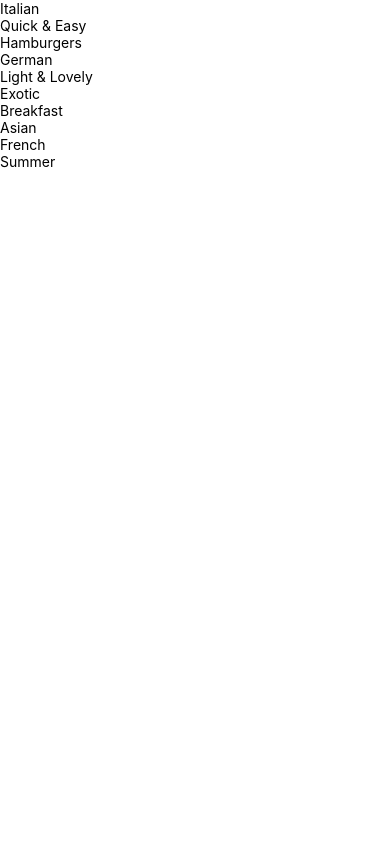
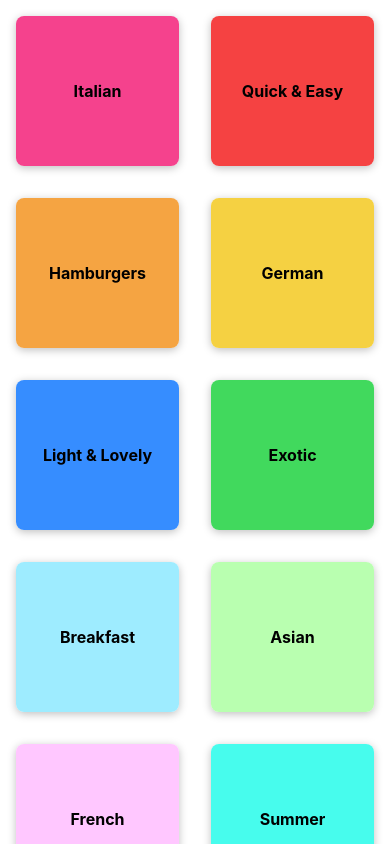
Before and after one commit to Melody-Le/React-Native--Meals-App, a React Native app: screen / in a window 390 px wide. Built offline with nearby package versions, Linux system fonts and the light colour scheme.

Commit message:
update: style of CategoryGridTile, and make 2 column grid

```diff
--- a/App.js
+++ b/App.js
@@ -4,7 +4,12 @@
 import CategoriesScreen from './screens/CategoriesScreen';
 
 export default function App() {
-  return <CategoriesScreen />;
+  return (
+    <>
+      <StatusBar style='light' />
+      <CategoriesScreen />
+    </>
+  );
 }
 
 const styles = StyleSheet.create({
--- a/app.json
+++ b/app.json
@@ -5,15 +5,14 @@
     "version": "1.0.0",
     "orientation": "portrait",
     "icon": "./assets/icon.png",
+    "backgroundColor": "#24180f",
     "userInterfaceStyle": "light",
     "splash": {
       "image": "./assets/splash.png",
       "resizeMode": "contain",
       "backgroundColor": "#ffffff"
     },
-    "assetBundlePatterns": [
-      "**/*"
-    ],
+    "assetBundlePatterns": ["**/*"],
     "ios": {
       "supportsTablet": true
     },
--- a/components/CategoryGridTile.js
+++ b/components/CategoryGridTile.js
@@ -1,16 +1,54 @@
 import React from 'react';
-import { View, Text, Pressable } from 'react-native';
+import { View, Text, Pressable, StyleSheet, Platform } from 'react-native';
 
 function CategoryGridTile({ title, color }) {
   return (
-    <View>
-      <Pressable>
-        <View>
-          <Text>{title}</Text>
+    <View style={[styles.gridItem]}>
+      <Pressable
+        android_ripple={{ color: '#ccc' }}
+        style={({ pressed }) => [
+          styles.button,
+          pressed ? styles.buttonPress : null,
+        ]}
+      >
+        <View style={[styles.innerContainer, { backgroundColor: color }]}>
+          <Text style={styles.title}>{title}</Text>
         </View>
       </Pressable>
     </View>
   );
 }
+const styles = StyleSheet.create({
+  gridItem: {
+    flex: 1,
+    margin: 16,
+    height: 150,
+    borderRadius: 8,
+    elevation: 4,
+    backgroundColor: 'white',
+    shadowColor: 'black',
+    shadowOpacity: 0.25,
+    shadowOffset: { width: 0, height: 2 },
+    shadowRadius: 8,
+    overflow: Platform.OS === 'android' ? 'hidden' : 'visible',
+  },
+  button: {
+    flex: 1,
+  },
+  buttonPress: {
+    opacity: 0.5,
+  },
+  innerContainer: {
+    flex: 1,
+    padding: 16,
+    justifyContent: 'center',
+    alignItems: 'center',
+    borderRadius: 8,
+  },
+  title: {
+    fontWeight: 'bold',
+    fontSize: 16,
+  },
+});
 
 export default CategoryGridTile;
--- a/screens/CategoriesScreen.js
+++ b/screens/CategoriesScreen.js
@@ -1,5 +1,5 @@
 import React from 'react';
-import { View, FlatList } from 'react-native';
+import { View, FlatList, StyleSheet } from 'react-native';
 import CategoryGridTile from '../components/CategoryGridTile';
 import { CATEGORIES } from '../data/dummy-data';
 function renderCategoryItem(itemData) {
@@ -14,8 +14,11 @@
       data={CATEGORIES}
       keyExtractor={(item) => item.id}
       renderItem={renderCategoryItem}
+      numColumns={2}
     />
   );
 }
 
+const styles = StyleSheet.create({});
+
 export default CategoriesScreen;
```
